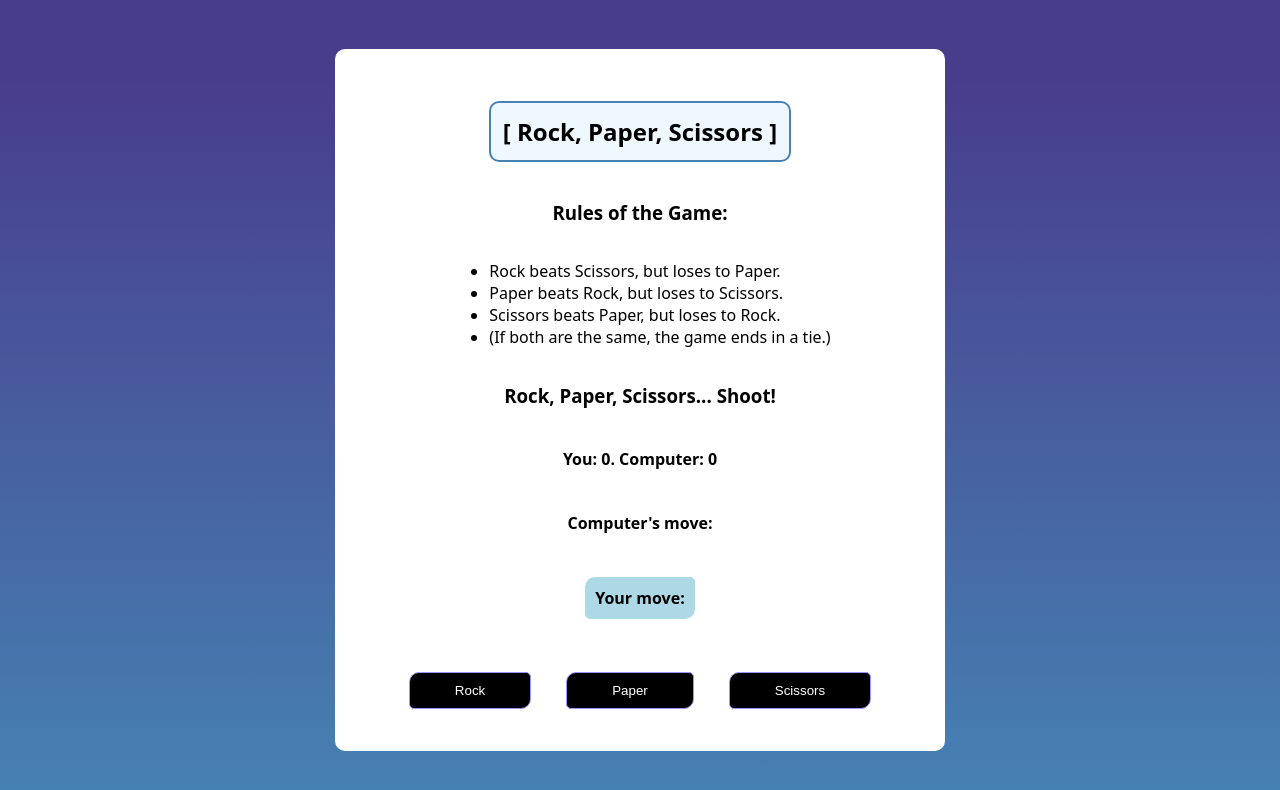
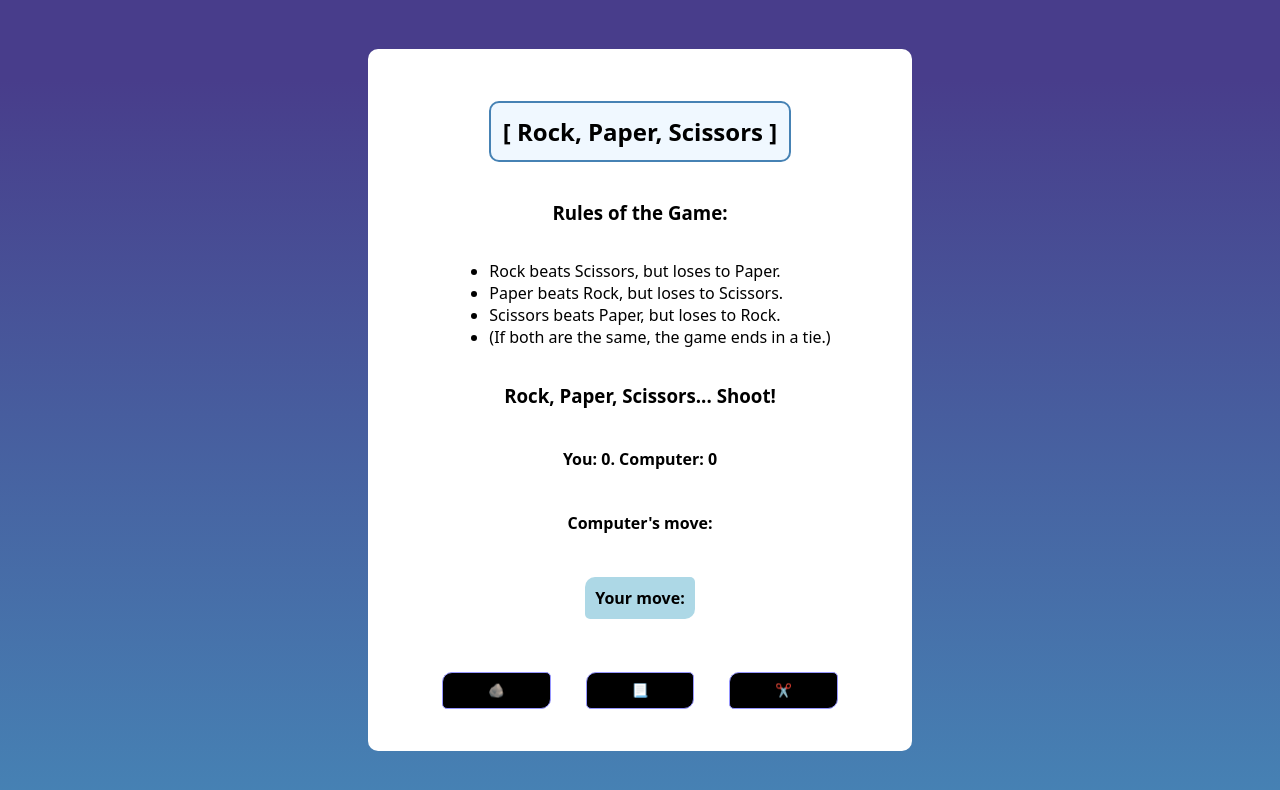
Before and after one commit to chaseofthejungle/js-odin-rock-paper-scissors, a plain HTML site: page index.html in a window 1280 px wide. Drawn offline with Linux system fonts and the light colour scheme.

Commit message:
Replaced game piece text with emojis.

```diff
--- a/index.html
+++ b/index.html
@@ -23,9 +23,9 @@
       <h4 id="you"></h4><br />
       <div class="button-container">
         <button id="play_again" class="none">Play Again?</button>
-        <button id="rock">Rock</button>
-        <button id="paper">Paper</button>
-        <button id="scissors">Scissors</button>
+        <button id="rock">🪨</button>
+        <button id="paper">📃</button>
+        <button id="scissors">✂️</button>
       </div>
     </div>
 </body>
```
